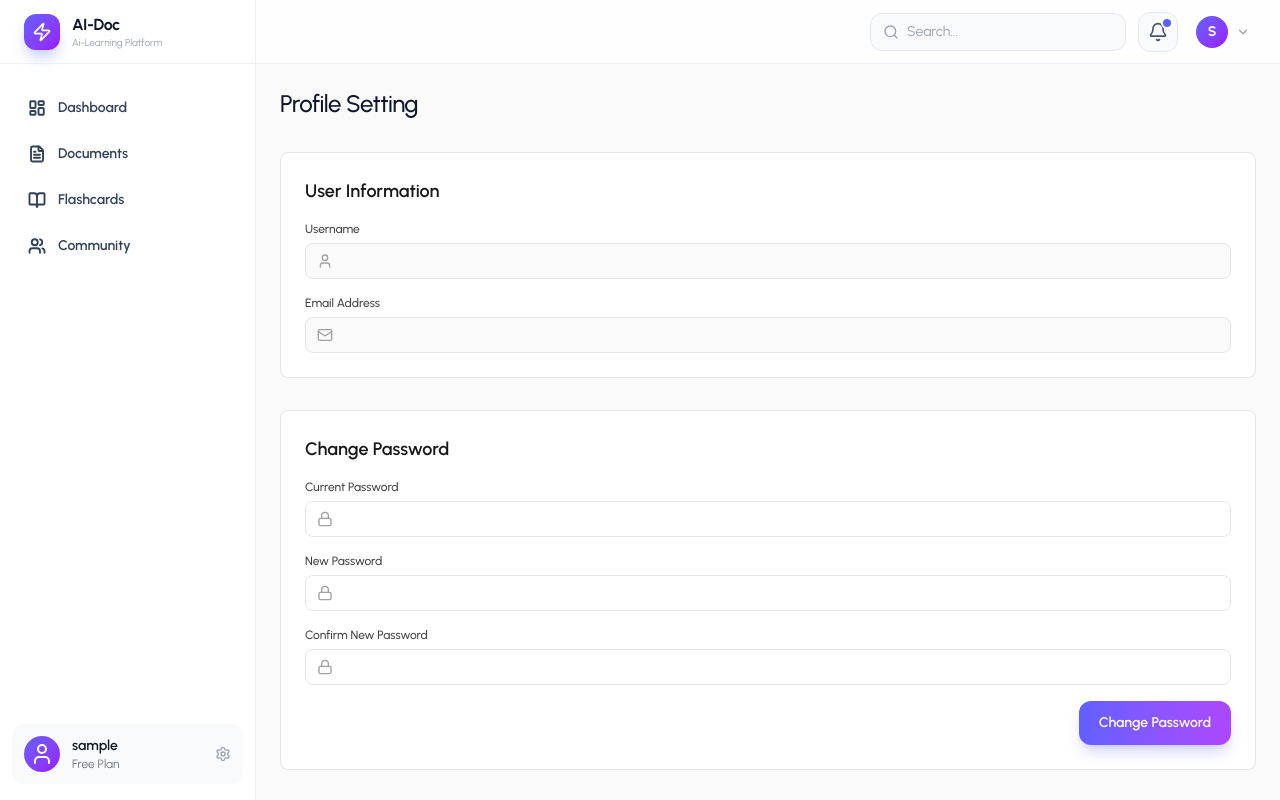
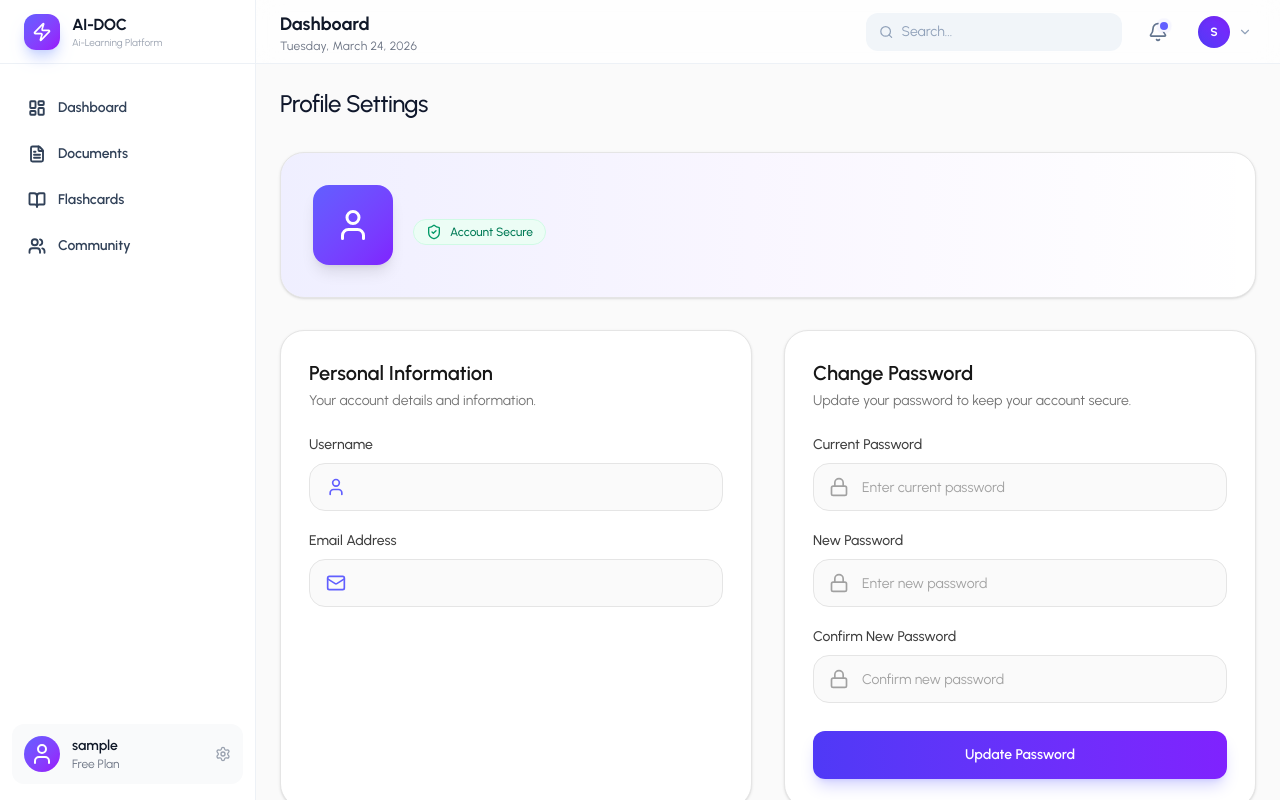
Before and after one commit to Rahulmkd/Ai-learning-App, a React (Vite) app in the folder frontend/: page /profile in a window 1280 px wide. Built offline with nearby package versions, Linux system fonts and the light colour scheme; no server answers; sample sign-in values are in the browser's storage.

Commit message:
improve the ui and navbar

```diff
--- a/frontend/src/components/layout/Header.jsx
+++ b/frontend/src/components/layout/Header.jsx
@@ -1,5 +1,6 @@
-import React, { useState } from "react";
+import React, { useState, useRef, useEffect } from "react";
 import { useAuth } from "../../context/AuthContext";
+import { useNavigate, useLocation } from "react-router-dom";
 import {
   Bell,
   User,
@@ -10,102 +11,162 @@ import {
   Sun,
   Moon,
 } from "lucide-react";
-import { useNavigate } from "react-router-dom";
+
+const navItems = [
+  { path: "/dashboard", label: "Dashboard" },
+  { path: "/documents", label: "Documents" },
+  { path: "/flashcards", label: "Flashcards" },
+  { path: "/community", label: "Community" },
+];
 
 const Header = ({ toggleSidebar }) => {
   const { user, logout } = useAuth();
   const navigate = useNavigate();
+  const location = useLocation();
   const isDark = true;
   const [profileOpen, setProfileOpen] = useState(false);
+  const dropdownRef = useRef(null);
+
+  const currentPage =
+    navItems.find((item) => item.path === location.pathname)?.label ||
+    "Dashboard";
+
+  // Close dropdown when clicking outside
+  useEffect(() => {
+    const handleClickOutside = (event) => {
+      if (dropdownRef.current && !dropdownRef.current.contains(event.target)) {
+        setProfileOpen(false);
+      }
+    };
+    document.addEventListener("mousedown", handleClickOutside);
+    return () => document.removeEventListener("mousedown", handleClickOutside);
+  }, []);
 
   const handleLogout = () => {
     logout();
   };
 
   return (
-    <header className="sticky top-0 z-40 w-full h-16 bg-white/80 backdrop-blur-xl border-b border-slate-200/60">
+    <header className="sticky top-0 z-40 w-full h-16 bg-white/70 backdrop-blur-md border-b border-slate-200/60 transition-all duration-300">
       <div className="flex items-center justify-between h-full px-6">
-        {/* Mobile Menu Button */}
+        {/* Left Section */}
+        <div className="flex items-center gap-4">
           <button
             onClick={toggleSidebar}
-          className="md:hidden inline-flex items-center justify-center w-10 h-10 text-slate-600 hover:text-slate-900 hover:bg-slate-100 rounded-xl transition-all duration-200"
-          aria-label="Toggle sidebar"
+            className="md:hidden inline-flex items-center justify-center w-10 h-10 text-slate-500 hover:text-slate-900 hover:bg-slate-100 rounded-xl transition-all duration-200 active:scale-95"
           >
-          <Menu size={24} />
+            <Menu size={22} />
           </button>
+        </div>
 
-        <div className="hidden md:block"></div>
+        <div className="flex-1">
+          <h2 className="text-lg font-bold text-gray-900 ">{currentPage}</h2>
+          <p className="text-xs text-gray-500  hidden sm:block tracking-wide">
+            {new Date().toLocaleDateString("en-US", {
+              weekday: "long",
+              year: "numeric",
+              month: "long",
+              day: "numeric",
+            })}
+          </p>
+        </div>
 
-        <div className="flex items-center gap-3">
-          {/* Search */}
-          <div className="hidden md:flex items-center gap-2 bg-gray-50  border border-gray-200  rounded-xl px-3 py-2 w-64">
-            <Search className="w-4 h-4 text-gray-400 flex-shrink-0" />
+        {/* Right Section */}
+        <div className="flex items-center gap-4">
+          {/* Interactive Search: Expands on focus using Tailwind focus-within */}
+          <div className="hidden md:flex items-center gap-2 bg-slate-100 border border-transparent focus-within:border-indigo-500/50 focus-within:bg-white focus-within:ring-4 focus-within:ring-indigo-500/10 rounded-xl px-3 py-2 w-64 focus-within:w-80 transition-all duration-300 ease-in-out group">
+            <Search className="w-4 h-4 text-slate-400 group-focus-within:text-indigo-500 transition-colors" />
             <input
               type="text"
               placeholder="Search..."
-              className="bg-transparent text-sm text-gray-700 dark:text-gray-300 outline-none w-full placeholder:text-gray-400"
+              className="bg-transparent text-sm text-slate-700 outline-none w-full placeholder:text-slate-400"
             />
+            <span className="hidden group-focus-within:block text-[10px] font-bold text-slate-400 animate-pulse">
+              ESC
+            </span>
           </div>
 
-          <button className="relative inline-flex items-center justify-center w-10 h-10 text-slate-600 hover:text-slate-900 bg-gray-50 border border-gray-200 hover:bg-slate-100 rounded-xl transition-all duration-200 group">
+          {/* Notification Bell with Ping */}
+          <button className="relative inline-flex items-center justify-center w-10 h-10 text-slate-500 hover:text-indigo-600 hover:bg-indigo-50 rounded-xl transition-all duration-200 group active:scale-90">
             <Bell
               size={20}
-              strokeWidth={2}
-              className="group-hover:scale-110 transition-transform duration-200"
+              className="group-hover:rotate-[15deg] transition-transform"
             />
-
-            <span className="absolute top-1.5 right-1.5 w-2 h-2 bg-indigo-500 rounded-full ring-2 ring-white"></span>
+            <span className="absolute top-2.5 right-2.5 w-2 h-2 bg-indigo-500 rounded-full ring-2 ring-white">
+              <span className="absolute inset-0 rounded-full bg-indigo-500 animate-ping opacity-75"></span>
+            </span>
           </button>
 
           {/* Profile Dropdown */}
-          <div className="relative">
+          <div className="relative" ref={dropdownRef}>
             <button
               onClick={() => setProfileOpen(!profileOpen)}
-              className="flex items-center gap-2 p-1.5 rounded-xl hover:bg-gray-50 transition-colors cursor-pointer"
+              className={`flex items-center gap-2 p-1 rounded-full transition-all duration-200 ${
+                profileOpen
+                  ? "bg-slate-100 ring-4 ring-slate-100"
+                  : "hover:bg-slate-50"
+              }`}
             >
-              <div className="w-8 h-8 rounded-full bg-linear-to-br from-indigo-500 to-purple-600 flex items-center justify-center text-white text-sm font-bold">
+              <div className="w-8 h-8 rounded-full bg-linear-to-tr from-indigo-600 to-violet-600 flex items-center justify-center text-white text-xs font-bold shadow-inner">
                 {user?.username?.charAt(0).toUpperCase()}
               </div>
-              <ChevronDown className="w-3.5 h-3.5 text-gray-400 hidden sm:block" />
+              <ChevronDown
+                className={`w-3.5 h-3.5 text-slate-400 transition-transform duration-300 ${profileOpen ? "rotate-180" : ""}`}
+              />
             </button>
 
-            {profileOpen && (
-              <div className="absolute right-0 top-full mt-2 w-48 bg-white border border-gray-100 rounded-2xl shadow-xl shadow-gray-200/50 dark:shadow-black/30 z-50 py-2 overflow-hidden">
-                <div className="px-4 py-3 border-b border-gray-100 ">
-                  <p className="text-sm font-semibold text-gray-900 ">
+            {/* Pure CSS Animation for Dropdown */}
+            <div
+              className={`absolute right-0 top-full mt-2 w-56 bg-white border border-slate-100 rounded-2xl shadow-2xl shadow-slate-200/50 z-50 py-2 origin-top-right transition-all duration-200 ease-out ${
+                profileOpen
+                  ? "opacity-100 scale-100 translate-y-0"
+                  : "opacity-0 scale-95 -translate-y-2 pointer-events-none"
+              }`}
+            >
+              <div className="px-4 py-3 border-b border-slate-50">
+                <p className="text-sm font-bold text-slate-900 leading-none mb-1">
                   {user?.username}
                 </p>
-                  <p className="text-xs text-gray-500 dark:text-gray-400">
-                    {user?.email}
-                  </p>
+                <p className="text-xs text-slate-500 truncate">{user?.email}</p>
               </div>
+
+              <div className="p-1">
                 <button
                   onClick={() => {
                     navigate("/profile");
                     setProfileOpen(false);
                   }}
-                  className="w-full flex items-center gap-2 px-4 py-2.5 text-sm text-gray-700 font-semibold hover:bg-gray-50 transition-colors cursor-pointer"
+                  className="w-full flex items-center gap-3 px-3 py-2 text-sm font-medium text-slate-600 hover:bg-slate-50 hover:text-indigo-600 rounded-lg transition-colors group"
                 >
-                  <User className="w-4 h-4 text-gray-400" /> Profile Settings
+                  <User
+                    size={16}
+                    className="text-slate-400 group-hover:text-indigo-600"
+                  />
+                  Profile Settings
                 </button>
-                <button className="w-full flex items-center gap-2 px-4 py-2.5 font-semibold text-sm text-gray-700  hover:bg-gray-50 transition-colors cursor-pointer">
+
+                <button className="w-full flex items-center gap-3 px-3 py-2 text-sm font-medium text-slate-600 hover:bg-slate-50 rounded-lg transition-colors group">
                   {isDark ? (
-                    <Sun className="w-4 h-4 text-amber-400" />
+                    <Sun size={16} className="text-amber-500" />
                   ) : (
-                    <Moon className="w-4 h-4 text-gray-400" />
+                    <Moon
+                      size={16}
+                      className="text-slate-400 group-hover:text-indigo-600"
+                    />
                   )}
                   {isDark ? "Light Mode" : "Dark Mode"}
                 </button>
-                <div className="border-t border-gray-100  mt-1 pt-1">
+              </div>
+
+              <div className="border-t border-slate-50 mt-1 pt-1 p-1">
                 <button
                   onClick={handleLogout}
-                    className="w-full flex items-center gap-2 px-4 py-2.5 text-sm font-bold text-red-600 hover:bg-red-50 transition-colors cursor-pointer"
+                  className="w-full flex items-center gap-3 px-3 py-2 text-sm font-bold text-rose-500 hover:bg-rose-50 rounded-lg transition-colors"
                 >
-                    <LogOut className="w-4 h-4" /> Log Out
+                  <LogOut size={16} /> Log Out
                 </button>
               </div>
             </div>
-            )}
           </div>
         </div>
       </div>
--- a/frontend/src/components/layout/Sidebar.jsx
+++ b/frontend/src/components/layout/Sidebar.jsx
@@ -1,8 +1,6 @@
 import React from "react";
-
 import { NavLink, useNavigate } from "react-router-dom";
 import { useAuth } from "../../context/AuthContext";
-
 import {
   LayoutDashboard,
   FileText,
@@ -60,7 +58,7 @@ const Sidebar = ({ isSidebarOpen, toggleSidebar }) => {
           </div>
           <div>
             <h1 className="text-base font-bold text-gray-900 tracking-tight">
-              AI-Doc
+              AI-DOC
             </h1>
             <p className="text-[10px] text-gray-400 -mt-0.5">
               Ai-Learning Platform
--- a/frontend/src/pages/Profile/ProfilePage.jsx
+++ b/frontend/src/pages/Profile/ProfilePage.jsx
@@ -4,7 +4,7 @@ import Button from "../../components/common/Button";
 import Spinner from "../../components/common/Spinner";
 import authService from "../../services/authService";
 import toast from "react-hot-toast";
-import { User, Mail, Lock } from "lucide-react";
+import { User, Mail, Lock, ShieldCheck } from "lucide-react";
 
 const ProfilePage = () => {
   const [loading, setLoading] = useState(true);
@@ -34,6 +34,7 @@ const ProfilePage = () => {
 
   const handleChangePassword = async (e) => {
     e.preventDefault();
+
     if (newPassword !== confirmNewPassword) {
       toast.error("New Passwords do not match.");
       return;
@@ -43,10 +44,17 @@ const ProfilePage = () => {
       toast.error("New Password must be at least 6 characters long.");
       return;
     }
+
     setPasswordLoading(true);
+
     try {
-      await authService.changePassword({ currentPassword, newPassword });
+      await authService.changePassword({
+        currentPassword,
+        newPassword,
+      });
+
       toast.success("Password changed successfully!");
+
       setCurrentPassword("");
       setNewPassword("");
       setConfirmNewPassword("");
@@ -62,38 +70,78 @@ const ProfilePage = () => {
   }
 
   return (
+    <div className="min-h-screen bg-neutral-50">
+      <PageHeader title="Profile Settings" />
+
+      <div className="max-w-5xl mx-auto mt-6 space-y-8">
+        {/* Top Profile Card */}
+        <div className="relative overflow-hidden rounded-3xl border border-neutral-200 bg-white shadow-sm">
+          {/* Gradient Background */}
+          <div className="absolute inset-0 bg-gradient-to-r from-indigo-500/10 via-violet-500/5 to-transparent pointer-events-none" />
+
+          <div className="relative p-8 flex flex-col md:flex-row md:items-center md:justify-between gap-6">
+            <div className="flex items-center gap-5">
+              <div className="w-20 h-20 rounded-2xl bg-gradient-to-br from-indigo-500 to-violet-600 flex items-center justify-center shadow-lg">
+                <User className="w-9 h-9 text-white" />
+              </div>
+
               <div>
-      <PageHeader title="Profile Setting" />
+                <h2 className="text-2xl font-bold text-neutral-900">
+                  {username}
+                </h2>
 
-      <div className="space-y-8">
-        {/* User Information Display */}
-        <div className="bg-white border border-neutral-200 rounded-lg p-6">
-          <h3 className="text-lg font-semibold text-neutral-900 mb-4">
-            User Information
+                <p className="text-neutral-500 mt-1">{email}</p>
+
+                <div className="mt-3 inline-flex items-center gap-2 px-3 py-1 rounded-full bg-emerald-50 border border-emerald-100">
+                  <ShieldCheck className="w-4 h-4 text-emerald-600" />
+                  <span className="text-xs font-medium text-emerald-700">
+                    Account Secure
+                  </span>
+                </div>
+              </div>
+            </div>
+          </div>
+        </div>
+
+        {/* Grid Layout */}
+        <div className="grid grid-cols-1 lg:grid-cols-2 gap-8">
+          {/* User Information */}
+          <div className="bg-white border border-neutral-200 rounded-3xl shadow-sm p-7">
+            <div className="mb-6">
+              <h3 className="text-xl font-semibold text-neutral-900">
+                Personal Information
               </h3>
-          <div className="space-y-4">
+              <p className="text-sm text-neutral-500 mt-1">
+                Your account details and information.
+              </p>
+            </div>
+
+            <div className="space-y-5">
+              {/* Username */}
               <div>
-              <label className="block text-xs font-medium text-neutral-700 mb-1.5">
+                <label className="block text-sm font-medium text-neutral-700 mb-2">
                   Username
                 </label>
-              <div className="relative">
-                <div className="absolute inset-y-0 left-0 pl-3 flex items-center pointer-events-none">
-                  <User className="w-4 h-4 text-neutral-400" />
-                </div>
-                <p className="w-full h-9 pl-9 pr-3 pt-2 border border-neutral-200 rounded-lg bg-neutral-50 text-sm text-neutral-900">
+
+                <div className="flex items-center gap-3 h-12 px-4 rounded-2xl border border-neutral-200 bg-neutral-50">
+                  <User className="w-5 h-5 text-indigo-500" />
+
+                  <p className="text-sm font-medium text-neutral-800">
                     {username}
                   </p>
                 </div>
               </div>
+
+              {/* Email */}
               <div>
-              <label className="block text-xs font-medium text-neutral-700 mb-1.5">
+                <label className="block text-sm font-medium text-neutral-700 mb-2">
                   Email Address
                 </label>
-              <div className="relative">
-                <div className="absolute inset-y-0 left-0 pl-3 flex items-center pointer-events-none">
-                  <Mail className="w-4 h-4 text-neutral-400" />
-                </div>
-                <p className="w-full h-9 pl-9 pr-3 pt-2 border border-neutral-200 rounded-lg bg-neutral-50 text-sm text-neutral-900">
+
+                <div className="flex items-center gap-3 h-12 px-4 rounded-2xl border border-neutral-200 bg-neutral-50">
+                  <Mail className="w-5 h-5 text-indigo-500" />
+
+                  <p className="text-sm font-medium text-neutral-800">
                     {email}
                   </p>
                 </div>
@@ -101,74 +149,91 @@ const ProfilePage = () => {
             </div>
           </div>
 
-        {/* Change Password Form  */}
-        <div className="bg-white border border-neutral-200 rounded-lg p-6">
-          <h3 className="text-lg font-semibold text-neutral-900 mb-4">
+          {/* Change Password */}
+          <div className="bg-white border border-neutral-200 rounded-3xl shadow-sm p-7">
+            <div className="mb-6">
+              <h3 className="text-xl font-semibold text-neutral-900">
                 Change Password
               </h3>
 
-          <form onSubmit={handleChangePassword} className="space-y-4">
+              <p className="text-sm text-neutral-500 mt-1">
+                Update your password to keep your account secure.
+              </p>
+            </div>
+
+            <form onSubmit={handleChangePassword} className="space-y-5">
+              {/* Current Password */}
               <div>
-              <label className="block text-xs font-medium text-neutral-700 mb-1.5">
+                <label className="block text-sm font-medium text-neutral-700 mb-2">
                   Current Password
                 </label>
+
                 <div className="relative">
-                <div className="absolute inset-y-0 left-0 pl-3 flex items-center pointer-events-none">
-                  <Lock className="h-4 w-4 text-neutral-400" />
-                </div>
+                  <Lock className="absolute left-4 top-1/2 -translate-y-1/2 h-5 w-5 text-neutral-400" />
+
                   <input
                     type="password"
                     value={currentPassword}
                     onChange={(e) => setCurrentPassword(e.target.value)}
                     required
-                  className="w-full h-9 pl-9 pr-3 border border-neutral-200 rounded-lg bg-white text-sm text-neutral-900 placeholder-neutral-400 transition-colors duration-150 focus:outline-none focus:ring-2 focus:ring-indigo-500"
+                    placeholder="Enter current password"
+                    className="w-full h-12 pl-12 pr-4 rounded-2xl border border-neutral-200 bg-neutral-50 text-sm text-neutral-900 placeholder-neutral-400 outline-none transition-all duration-200 focus:bg-white focus:border-indigo-500 focus:ring-4 focus:ring-indigo-100"
                   />
                 </div>
               </div>
 
+              {/* New Password */}
               <div>
-              <label className="block text-xs font-medium text-neutral-700 mb-1.5">
+                <label className="block text-sm font-medium text-neutral-700 mb-2">
                   New Password
                 </label>
+
                 <div className="relative">
-                <div className="absolute inset-y-0 left-0 pl-3 flex items-center pointer-events-none">
-                  <Lock className="h-4 w-4 text-neutral-400" />
-                </div>
+                  <Lock className="absolute left-4 top-1/2 -translate-y-1/2 h-5 w-5 text-neutral-400" />
+
                   <input
                     type="password"
                     value={newPassword}
                     onChange={(e) => setNewPassword(e.target.value)}
                     required
-                  className="w-full h-9 pl-9 pr-3 border border-neutral-200 rounded-lg bg-white text-sm text-neutral-900 placeholder-neutral-400 transition-colors duration-150 focus:outline-none focus:ring-2 focus:ring-indigo-500 focus:border-transparent"
+                    placeholder="Enter new password"
+                    className="w-full h-12 pl-12 pr-4 rounded-2xl border border-neutral-200 bg-neutral-50 text-sm text-neutral-900 placeholder-neutral-400 outline-none transition-all duration-200 focus:bg-white focus:border-indigo-500 focus:ring-4 focus:ring-indigo-100"
                   />
                 </div>
               </div>
 
+              {/* Confirm Password */}
               <div>
-              <label className="block text-xs font-medium text-neutral-700 mb-1.5">
+                <label className="block text-sm font-medium text-neutral-700 mb-2">
                   Confirm New Password
                 </label>
 
                 <div className="relative">
-                <div className="absolute inset-y-0 left-0 pl-3 flex items-center pointer-events-none">
-                  <Lock className="h-4 w-4 text-neutral-400" />
-                </div>
+                  <Lock className="absolute left-4 top-1/2 -translate-y-1/2 h-5 w-5 text-neutral-400" />
+
                   <input
                     type="password"
                     value={confirmNewPassword}
                     onChange={(e) => setConfirmNewPassword(e.target.value)}
                     required
-                  className="w-full h-9 pl-9 pr-3 border border-neutral-200 rounded-lg bg-white text-sm text-neutral-900 placeholder-neutral-400 transition-colors duration-150 focus:outline-none focus:ring-2 focus:ring-indigo-500 focus:border-transparent"
+                    placeholder="Confirm new password"
+                    className="w-full h-12 pl-12 pr-4 rounded-2xl border border-neutral-200 bg-neutral-50 text-sm text-neutral-900 placeholder-neutral-400 outline-none transition-all duration-200 focus:bg-white focus:border-indigo-500 focus:ring-4 focus:ring-indigo-100"
                   />
                 </div>
               </div>
 
-            <div className="flex justify-end">
-              <Button type="submit" disabled={passwordLoading}>
-                {passwordLoading ? "Changing..." : "Change Password"}
+              {/* Button */}
+              <div className="pt-2">
+                <Button
+                  type="submit"
+                  disabled={passwordLoading}
+                  className="w-full h-12 rounded-2xl bg-gradient-to-r from-indigo-600 to-violet-600 text-white font-medium shadow-lg shadow-indigo-500/20 hover:opacity-95 transition-all duration-200"
+                >
+                  {passwordLoading ? "Changing Password..." : "Update Password"}
                 </Button>
               </div>
             </form>
+          </div>
         </div>
       </div>
     </div>
```
Also changed, not shown: frontend/src/components/layout/Footer.jsx (+1 -98 lines), frontend/src/pages/Community/Community.jsx (+1 -8 lines), frontend/src/pages/Dashboard/DashboardPage.jsx (+23 -6 lines). Lines whose indentation alone changed are shown as unchanged.
